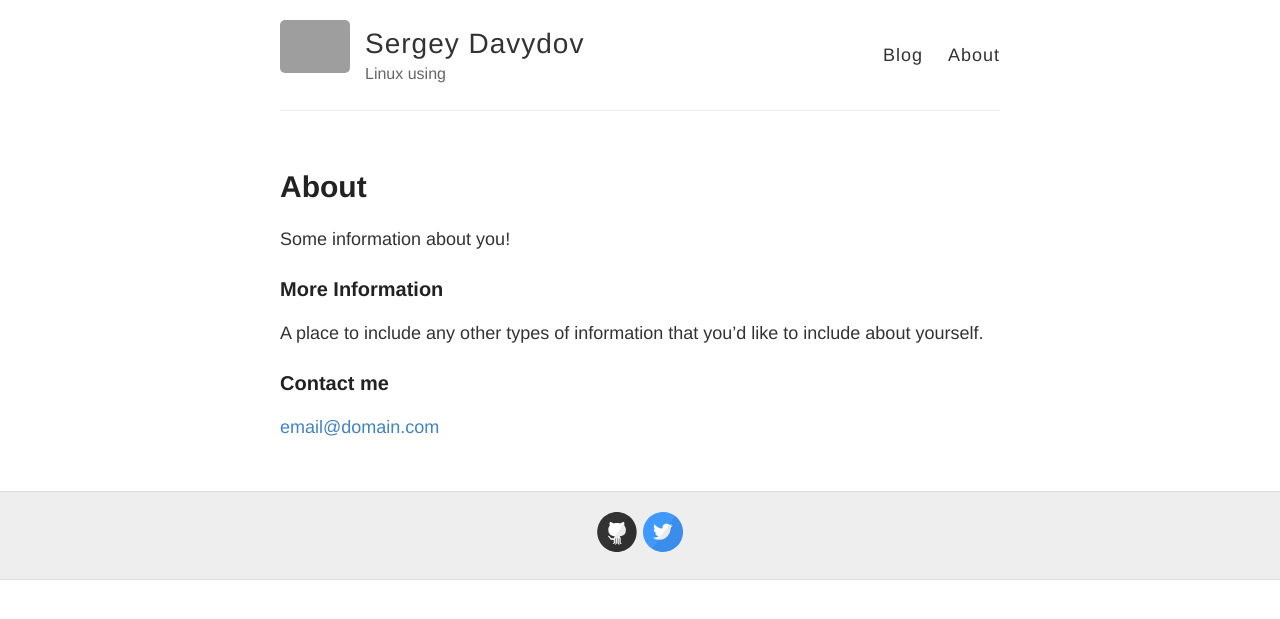
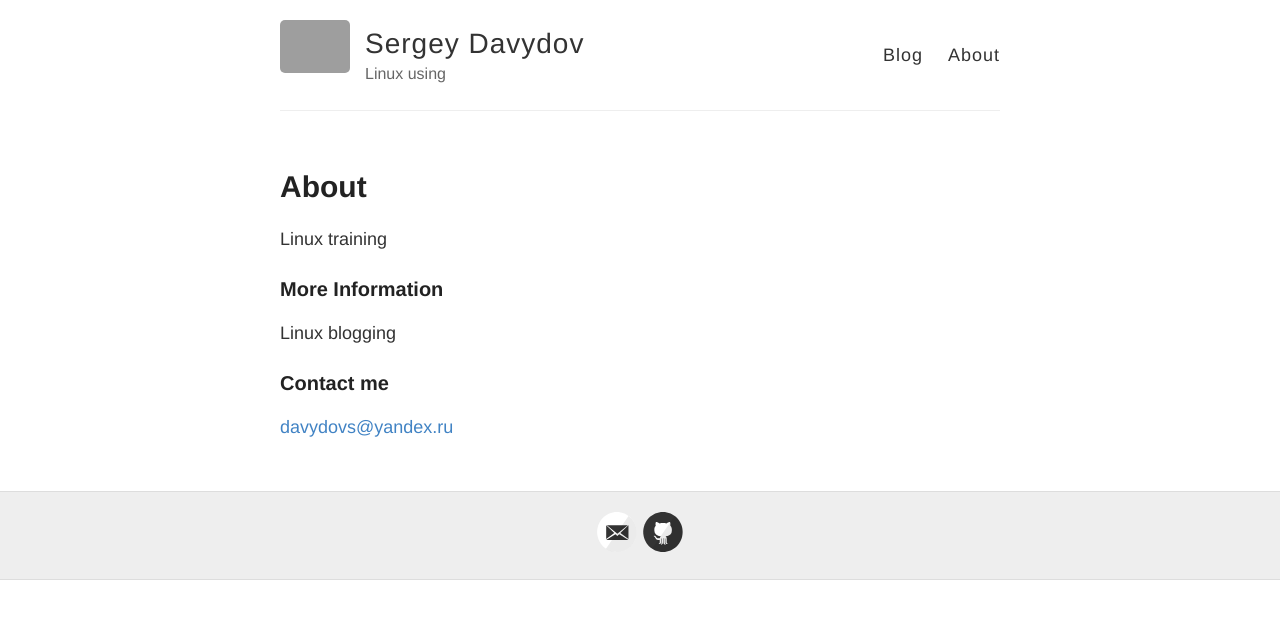
Before and after one commit to greysd/greysd.github.io, a Jekyll site: the page built from about.md, in a window 1280 px wide. Shown: the top 619 px of the page. Built offline with Jekyll 4.4.1, drawn with Linux system fonts in a browser that asks for light colours; grey boxes are pictures that could not be loaded.

Commit message:
settings

```diff
--- a/_config.yml
+++ b/_config.yml
@@ -18,15 +18,15 @@ avatar: https://raw.githubusercontent.com/barryclark/jekyll-now/master/images/je
 # Includes an icon in the footer for each username you enter
 footer-links:
   dribbble:
-  email:
+  email: davydovs@yandex.ru
   facebook:
   flickr:
-  github: barryclark/jekyll-now
+  github: greysd/greysd.github.io
   instagram:
   linkedin:
   pinterest:
   rss: # just type anything here for a working RSS icon
-  twitter: jekyllrb
+  twitter:
   stackoverflow: # your stackoverflow profile, e.g. "users/50476/bart-kiers"
   youtube: # channel/<your_long_string> or user/<user-name>
   googleplus: # anything in your profile username that comes after plus.google.com/
@@ -41,7 +41,7 @@ google_analytics:
 
 # Your website URL (e.g. http://barryclark.github.io or http://www.barryclark.co)
 # Used for Sitemap.xml and your RSS feed
-url:
+url: https://github.com/greysd/greysd.github.io
 
 # If you're hosting your site at a Project repository on GitHub pages
 # (http://yourusername.github.io/repository-name)
--- a/about.md
+++ b/about.md
@@ -4,12 +4,12 @@ title: About
 permalink: /about/
 ---
 
-Some information about you!
+Linux training
 
 ### More Information
 
-A place to include any other types of information that you'd like to include about yourself.
+Linux blogging
 
 ### Contact me
 
-[email@domain.com](mailto:email@domain.com)
+[davydovs@yandex.ru](mailto:davydovs@yandex.ru)
```
Also changed, not shown: _posts/2014-3-3-Hello-World.md (deleted, +0 -10 lines).
